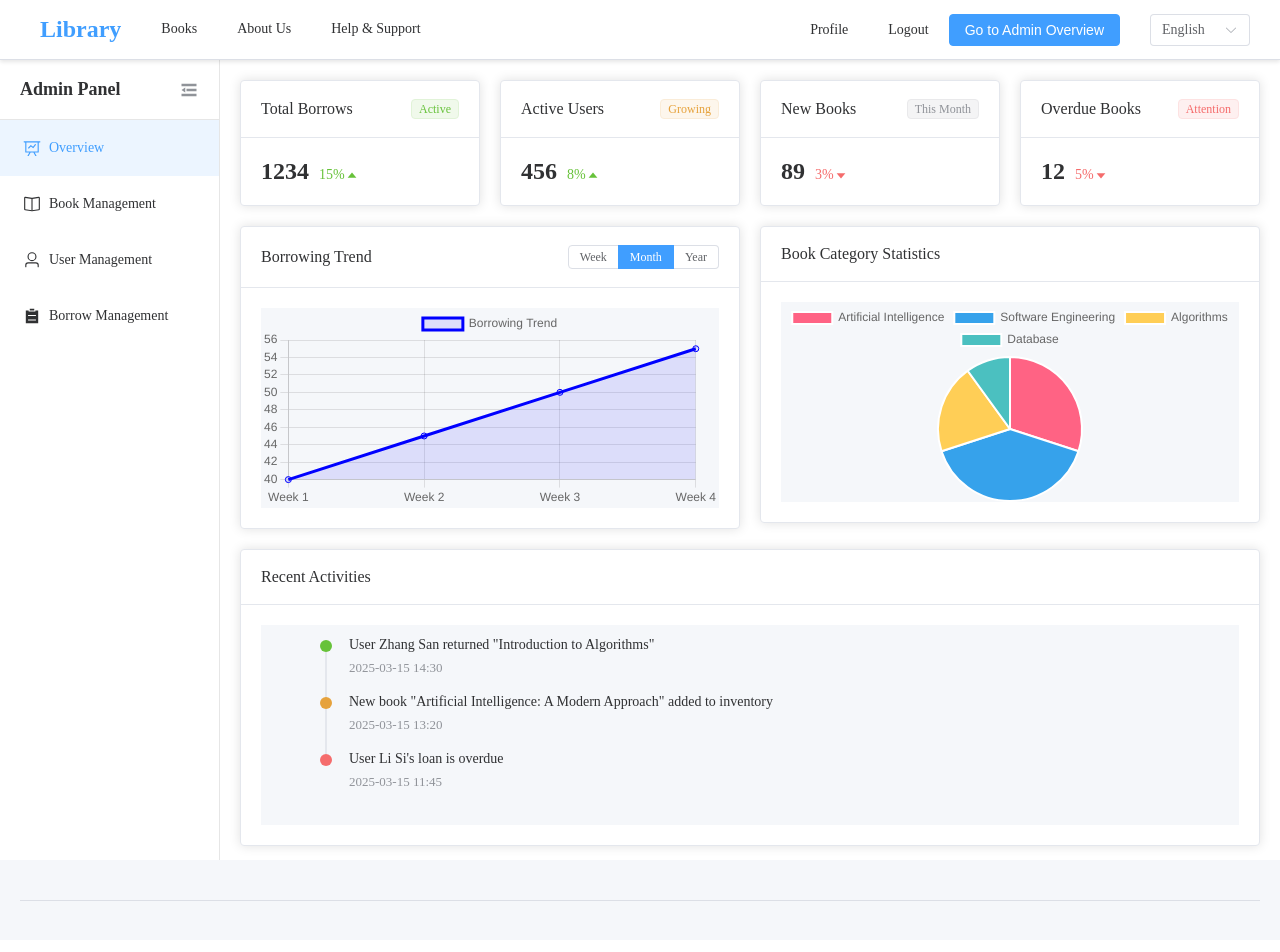
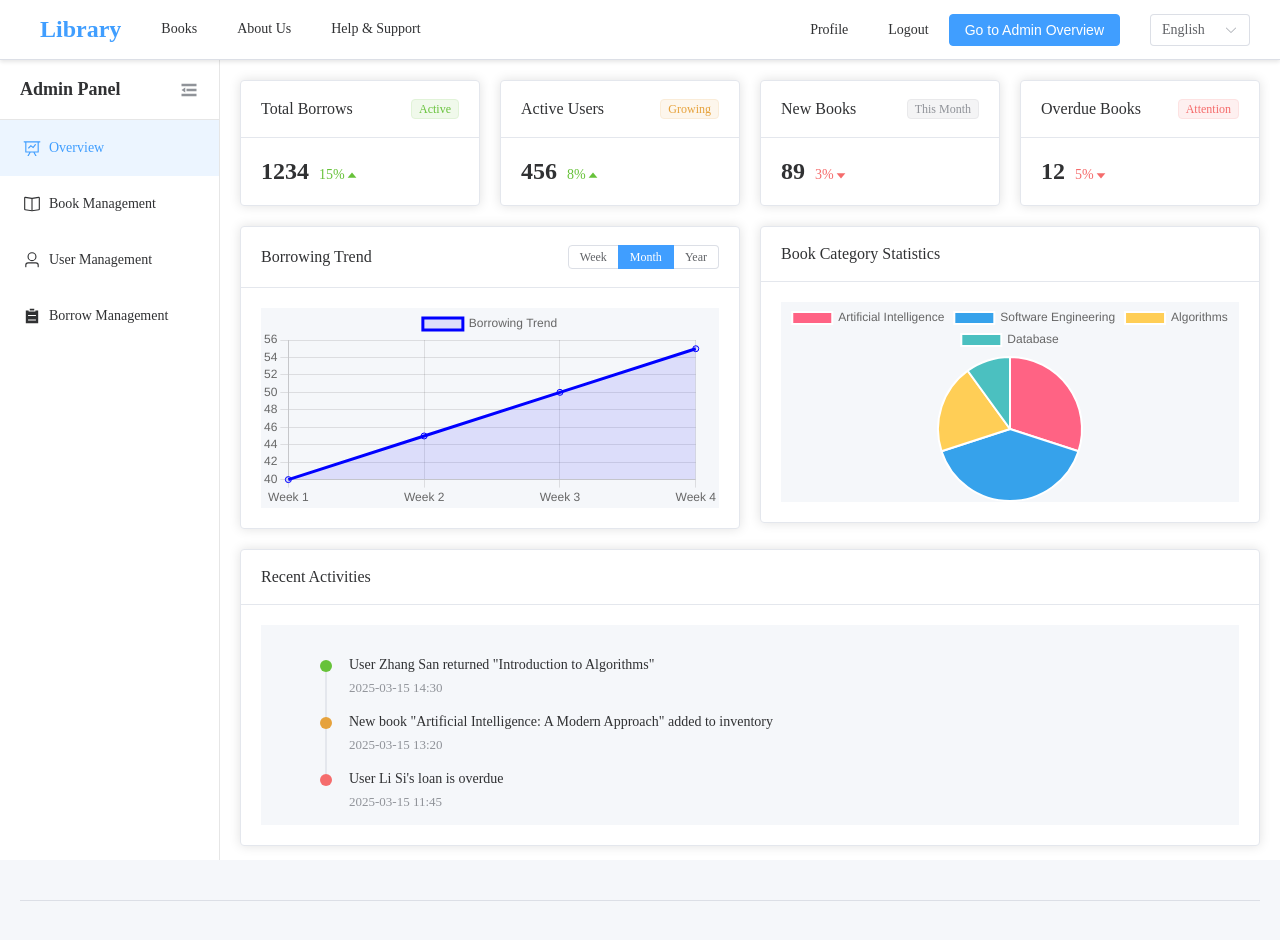
Before and after one commit to LZX1216/6008Lib, a Vue app in the folder Vue/: page /admin/overview in a window 1280 px wide. Shown: the top 952 px of the page. Built offline with nearby package versions, Linux system fonts and the light colour scheme; sample sign-in values are in the browser's storage.

Commit message:
Small fix

```diff
--- a/Vue/src/pages/admin/AdminOverview.vue
+++ b/Vue/src/pages/admin/AdminOverview.vue
@@ -310,9 +310,11 @@ export default {
   align-items: center;
   background: #f5f7fa;
   padding-left: 20px;
+  width: 100%;
 }
 
-.recent-activity .el-timeline {
+.el-timeline {
   width: 100%;
+  margin-top: 40px;
 }
 </style>
```
